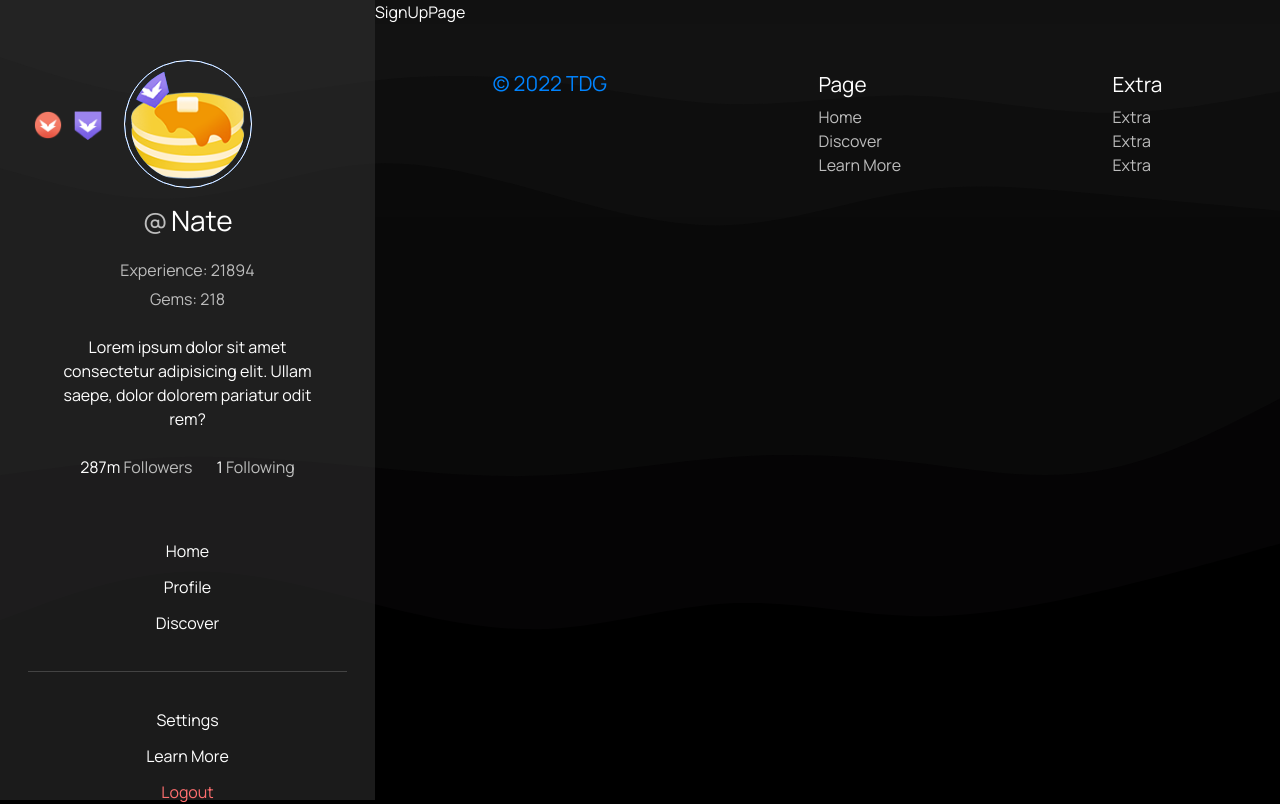
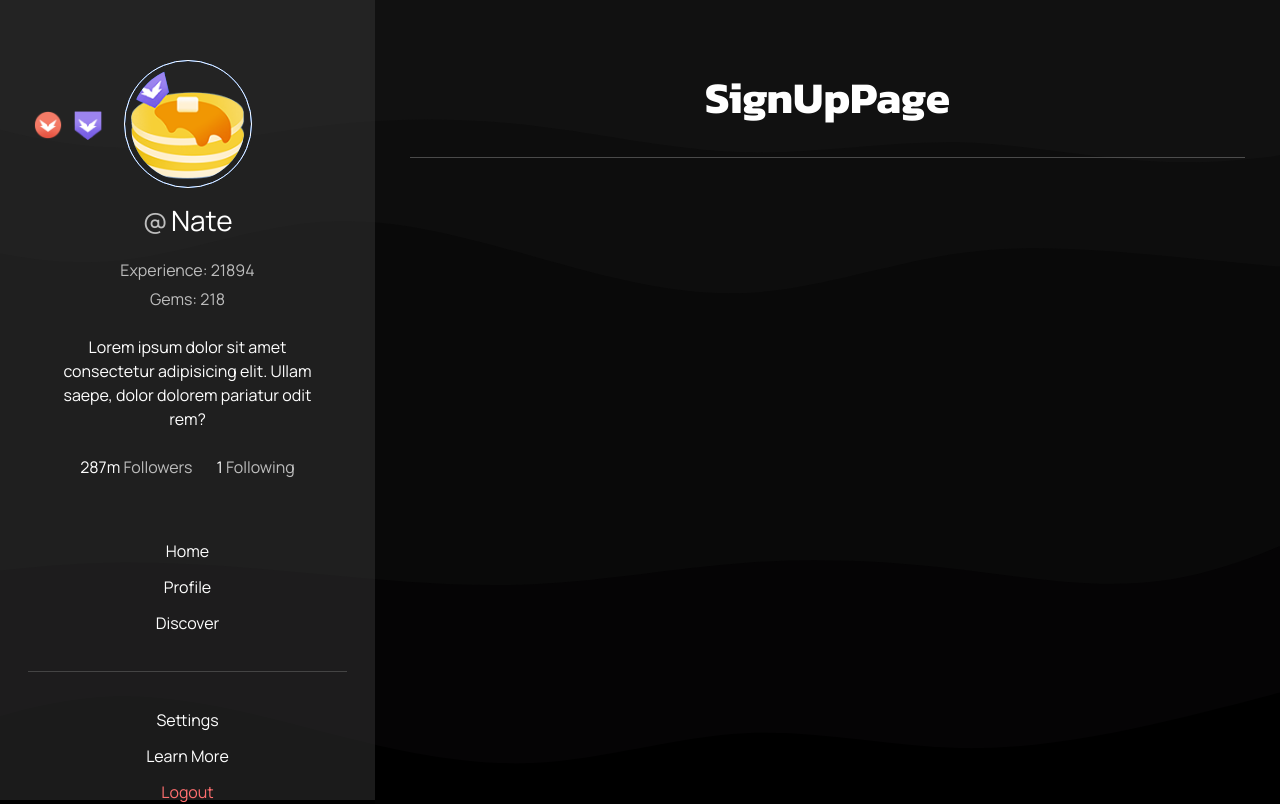
Before and after one commit to TDG-Org/Statue-Status, a React (Create React App) app in the folder client/: page /sign-up in a window 1280 px wide. Shown: the top 804 px of the page. Built offline with nearby package versions, Linux system fonts and the light colour scheme.

Commit message:
setting up the sign up component

```diff
--- a/client/src/pages/SignUp/SignUpPage.jsx
+++ b/client/src/pages/SignUp/SignUpPage.jsx
@@ -1,8 +1,27 @@
-import React from "react";
+import React, { useState, useEffect } from "react";
+
+// Styles
+import "./SignUpPage.scss";
+
+// Sweet Alert
+import swal from "sweetalert";
+
+// Link
+import { Link } from "react-router-dom";
+
+// Components
+import {
+  Flares,
+  TypingText
+} from "../../components";
 
 const SignUpPage = () => {
   return (
-    <div>SignUpPage</div>
+    <div className="SignUpPage page">
+      <h1>SignUpPage</h1>
+      <hr />
+
+    </div>
   );
 };
 
```
